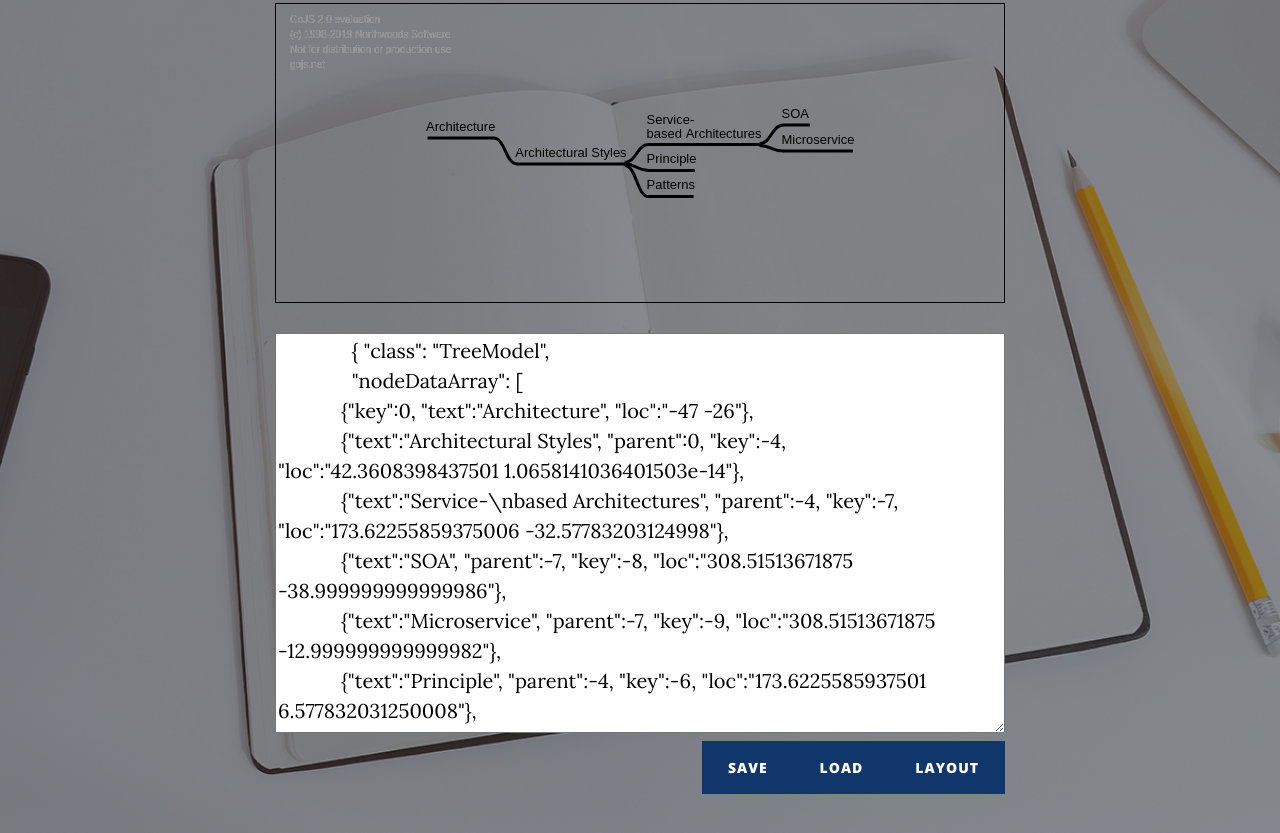
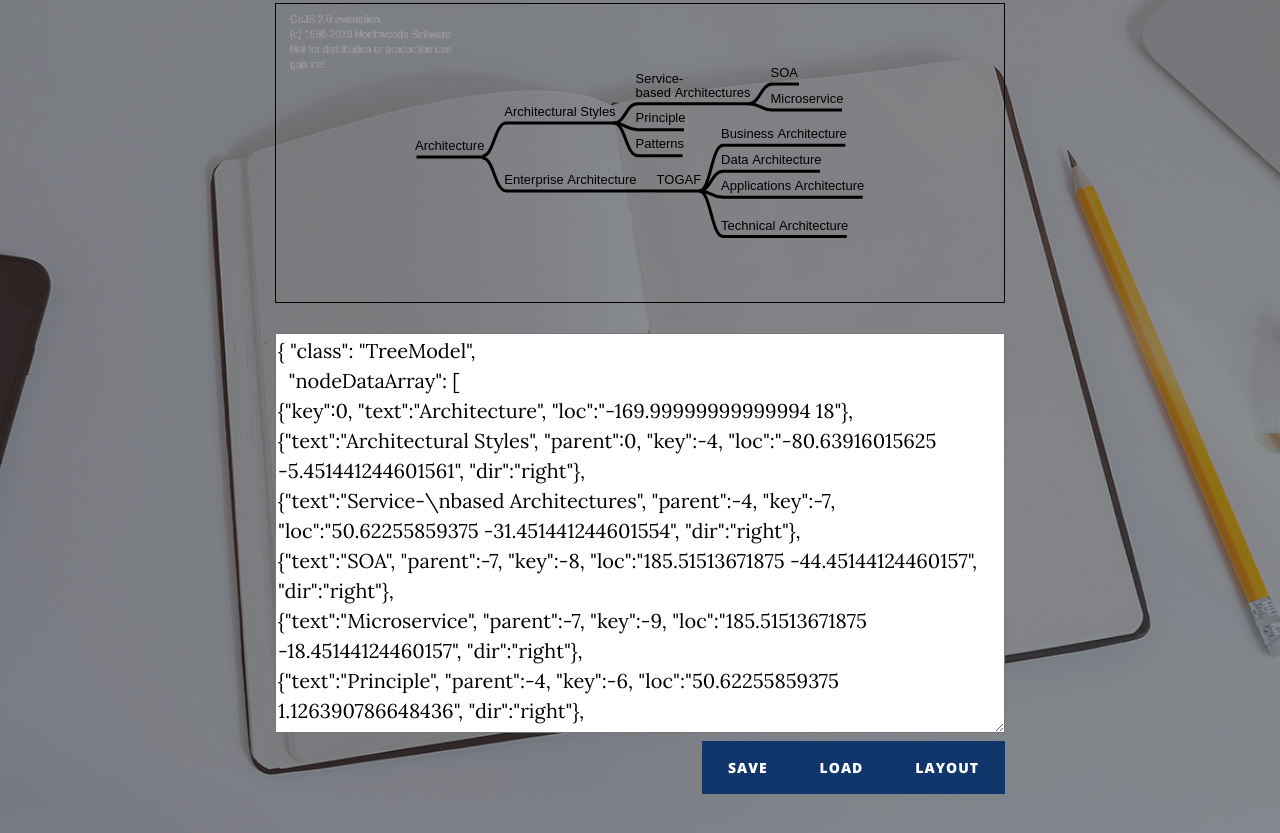
Before and after one commit to dmoutinho/architecture-mindmap, a website: page index.html in a window 1280 px wide. Shown: the part 397-1230 px from the top of the page. Drawn offline with nearby package versions, Linux system fonts and the light colour scheme.

Commit message:
Update index.html

```diff
--- a/index.html
+++ b/index.html
@@ -73,16 +73,22 @@
             <br />
 
             <textarea id="mySavedModel" style="width:100%;height:400px">
-              { "class": "TreeModel",
-              "nodeDataArray": [
-            {"key":0, "text":"Architecture", "loc":"-47 -26"},
-            {"text":"Architectural Styles", "parent":0, "key":-4, "loc":"42.3608398437501 1.0658141036401503e-14"},
-            {"text":"Service-\nbased Architectures", "parent":-4, "key":-7, "loc":"173.62255859375006 -32.57783203124998"},
-            {"text":"SOA", "parent":-7, "key":-8, "loc":"308.51513671875 -38.999999999999986"},
-            {"text":"Microservice", "parent":-7, "key":-9, "loc":"308.51513671875 -12.999999999999982"},
-            {"text":"Principle", "parent":-4, "key":-6, "loc":"173.6225585937501 6.577832031250008"},
-            {"text":"Patterns", "parent":-4, "key":-10, "loc":"173.6225585937501 32.57783203125001"}
-             ]}
+{ "class": "TreeModel",
+  "nodeDataArray": [
+{"key":0, "text":"Architecture", "loc":"-169.99999999999994 18"},
+{"text":"Architectural Styles", "parent":0, "key":-4, "loc":"-80.63916015625 -5.451441244601561", "dir":"right"},
+{"text":"Service-\nbased Architectures", "parent":-4, "key":-7, "loc":"50.62255859375 -31.451441244601554", "dir":"right"},
+{"text":"SOA", "parent":-7, "key":-8, "loc":"185.51513671875 -44.45144124460157", "dir":"right"},
+{"text":"Microservice", "parent":-7, "key":-9, "loc":"185.51513671875 -18.45144124460157", "dir":"right"},
+{"text":"Principle", "parent":-4, "key":-6, "loc":"50.62255859375 1.126390786648436", "dir":"right"},
+{"text":"Patterns", "parent":-4, "key":-10, "loc":"50.62255859375 27.126390786648443", "dir":"right"},
+{"text":"Enterprise Architecture", "dir":"right", "parent":0, "key":-11, "loc":"-80.63916015625 62.45144124460154"},
+{"text":"TOGAF", "dir":"right", "parent":-11, "key":-12, "loc":"71.58251953125 62.45144124460154"},
+{"text":"Business Architecture ", "dir":"right", "parent":-12, "key":-13, "loc":"136.1240234375 16.873609213351543"},
+{"text":"Data Architecture ", "dir":"right", "parent":-12, "key":-14, "loc":"136.1240234375 42.87360921335154"},
+{"text":"Applications Architecture ", "dir":"right", "parent":-12, "key":-15, "loc":"136.1240234375 68.87360921335154"},
+{"text":"\nTechnical Architecture ", "dir":"right", "parent":-12, "key":-16, "loc":"136.1240234375 101.45144124460154"}
+ ]}
             </textarea>
 
             <!-- Pager -->
```
